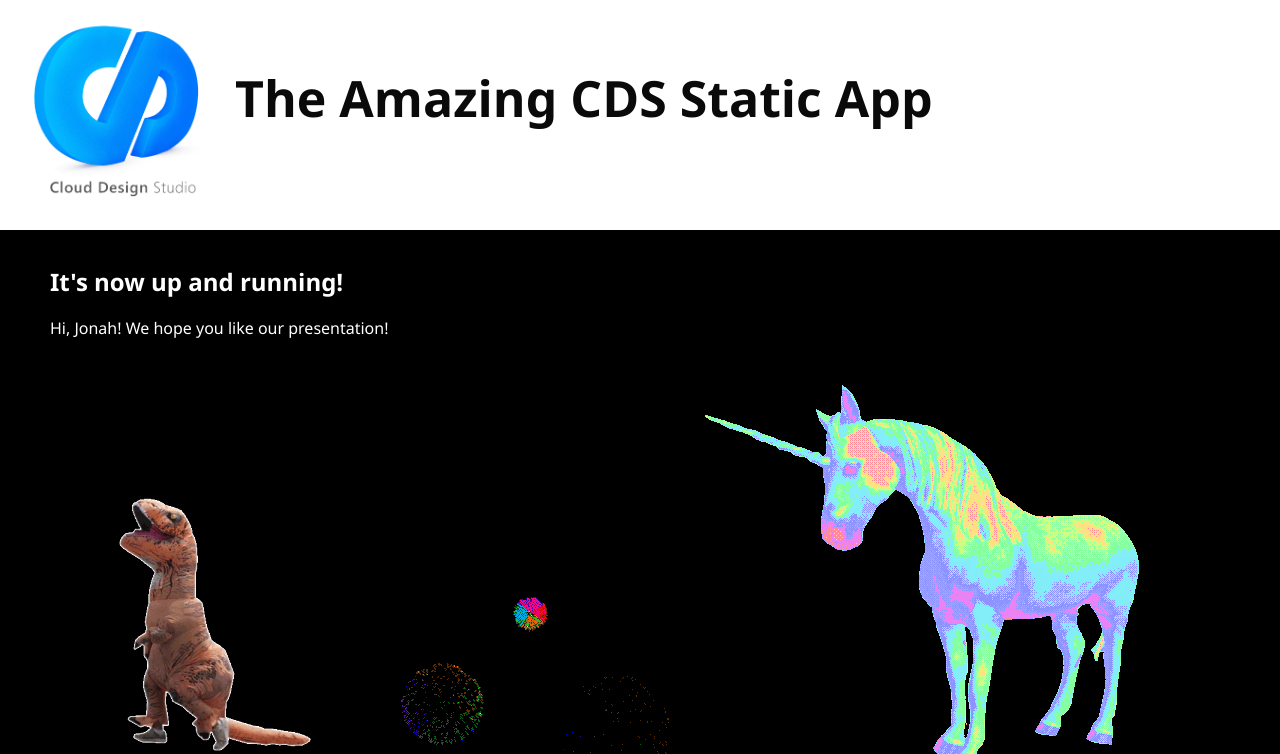
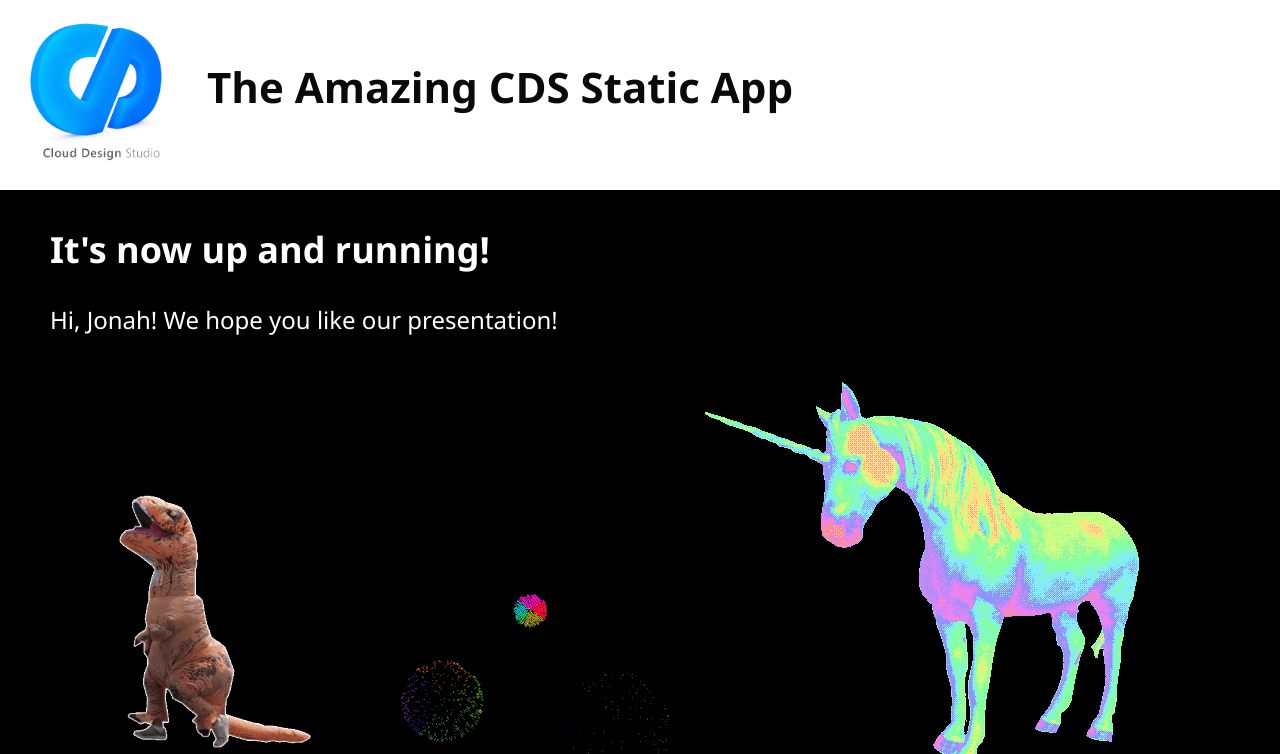
Before and after one commit to weihunghsieh/TeamSWADemo, a plain HTML site: page index.html in a window 1280 px wide. Shown: the top 754 px of the page. Drawn offline with Linux system fonts and the light colour scheme.

Commit message:
change font size

```diff
--- a/styles.css
+++ b/styles.css
@@ -8,7 +8,11 @@ body {
 }
 
 h1 {
-  font-size: 50px;
+  font-size: 42px;
+}
+
+h2 {
+  font-size: 36px;
 }
 
 #banner {
@@ -20,8 +24,8 @@ h1 {
 
 #cdslogo {
   float: left;
-  width: 200px;
-  margin-right: 20px;
+  width: 160px;
+  margin-right: 32px;
 }
 
 #title {
@@ -39,5 +43,5 @@ h1 {
 
 p {
   font-family: 'Segoe UI', Tahoma, Geneva, Verdana, sans-serif;
-  font-size: 16px;
+  font-size: 24px;
 }
```
